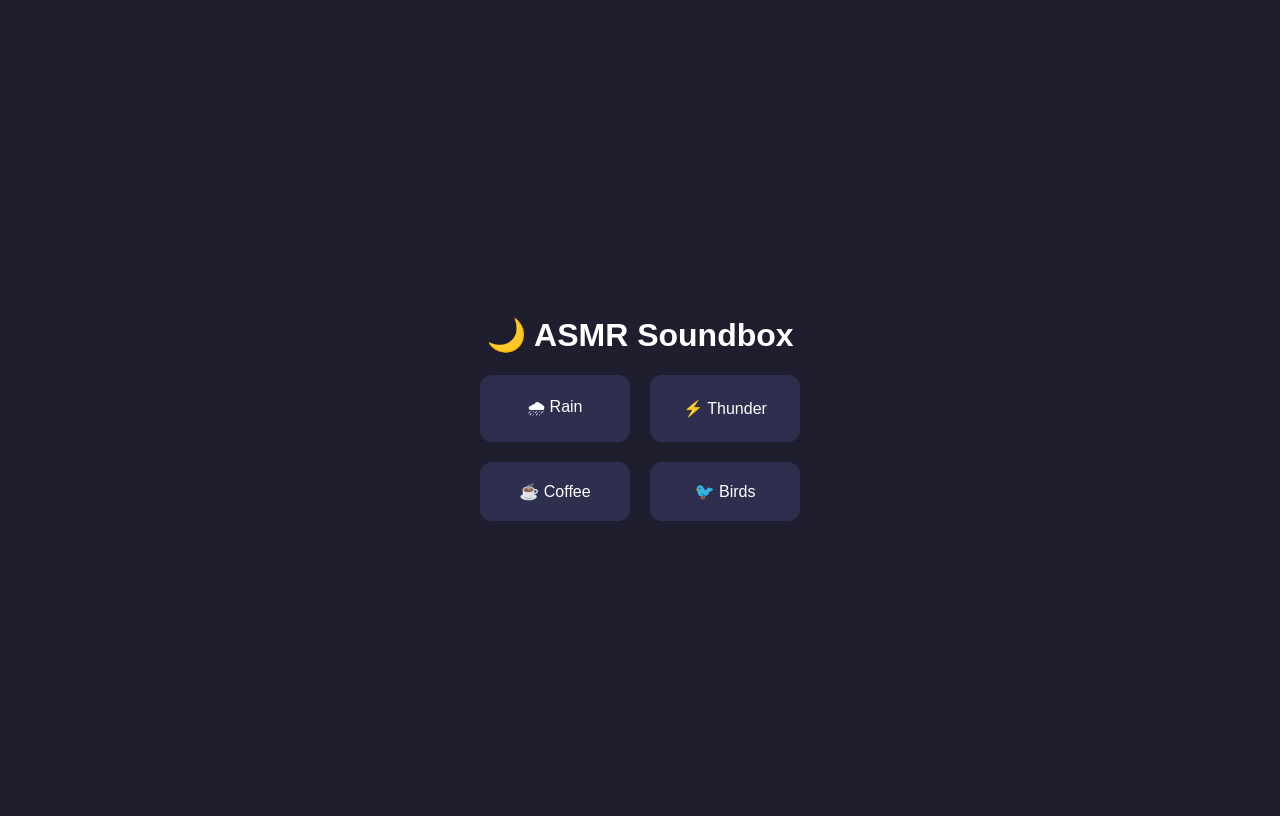
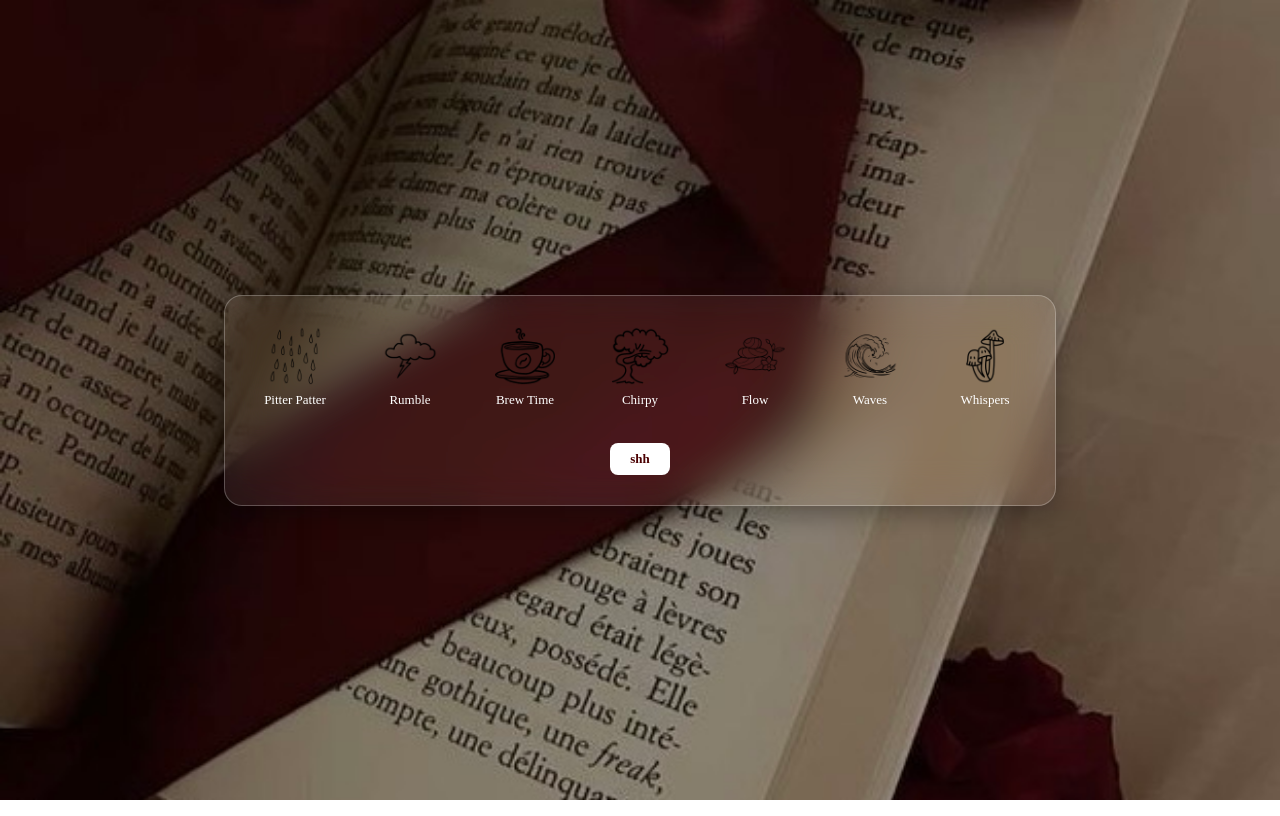
Before and after one commit to Ninjabiii/ASMR, a plain HTML site: page index.html in a window 1280 px wide. Drawn offline with Linux system fonts and the light colour scheme.

Commit message:
Update index.html

```diff
--- a/index.html
+++ b/index.html
@@ -1,59 +1,169 @@
-
 <!DOCTYPE html>
 <html lang="en">
 <head>
   <meta charset="UTF-8">
-  <title>ASMR Soundbox</title>
+  <title>listen</title>
   <style>
 body {
-      font-family: 'Poppins', sans-serif;
-      background: #1e1e2f;
+  font-family: serif;
+  font-size: 12px;
+  /* Replace solid color with image */
+  background: url("images/bg.jpg") no-repeat center center fixed;
+  background-size: cover;
+
   color: #fff;
+  display: flex;
+  align-items: center;
+  justify-content: center;
+  height: 100vh;
+  margin: 0;
+}
+
+.soundbox {
+  background: rgba(255, 255, 255, 0.08); /* lighter transparency for glass look */
+  padding: 30px;
+  border-radius: 18px;
   display: flex;
   flex-direction: column;
   align-items: center;
+  gap: 25px;
+
+  /* ✨ Frosted glass effect */
+  backdrop-filter: blur(20px) saturate(150%);
+  -webkit-backdrop-filter: blur(20px) saturate(150%); /* Safari support */
+
+  /* Subtle border for glass edge */
+  border: 1px solid rgba(255, 255, 255, 0.25);
+
+  /* Soft shadow for depth */
+  box-shadow: 0 8px 24px rgba(0, 0, 0, 0.3);
+}
+
+
+    .icons {
+      display: flex;
+      flex-wrap: wrap; /* allows multiple rows */
+      gap: 35px;
+      font-size: 32px;
+      cursor: pointer;
       justify-content: center;
-      height: 100vh;
     }
-    .soundbox {
-      display: grid;
-      grid-template-columns: repeat(2, 150px);
-      gap: 20px;
+
+    .icon {
+      display: flex;
+      flex-direction: column;
+      align-items: center;
+      transition: 0.3s;
+      width: 80px;
     }
+
+    .icon img {
+      width: 60px;
+      height: 60px;
+      object-fit: cover;
+      border-radius: 10px;
+      transition: 0.3s;
+    }
+
+    .icon span {
+      margin-top: 6px;
+      font-size: 13px;
+    }
+
+    .icon.active img {
+      box-shadow: 0 0 15px #fff, 0 0 25px #ffcccc;
+      transform: scale(1.1);
+    }
+
     button {
-      background: #2e2e4f;
+      margin-top: 10px;
+      padding: 8px 20px;
       border: none;
-      border-radius: 12px;
-      padding: 20px;
-      color: #fff;
-      font-size: 16px;
+      border-radius: 8px;
+      font-family: serif;
+      font-size: 13px;
+      background: #fff;
+      color: #4B0002;
+      font-weight: bold;
       cursor: pointer;
       transition: 0.3s;
     }
+
     button:hover {
-      background: #44446a;
+      background: #ffcccc;
+    }
+
+    audio {
+      display: none; /* keep audio elements hidden */
     }
   </style>
 </head>
 <body>
-  <h1>🌙 ASMR Soundbox</h1>
   <div class="soundbox">
-    <button onclick="playSound('rain')">🌧 Rain</button>
-    <button onclick="playSound('thunder')">⚡ Thunder</button>
-    <button onclick="playSound('coffee')">☕ Coffee</button>
-    <button onclick="playSound('birds')">🐦 Birds</button>
+    <div class="icons">
+      <div class="icon" onclick="toggleSound('rain', this)">
+        <img src="images/rain.png" alt="Rain">
+        <span>Pitter Patter</span>
+      </div>
+      <div class="icon" onclick="toggleSound('thunder', this)">
+        <img src="images/thunder.png" alt="Thunder">
+        <span>Rumble</span>
+      </div>
+      <div class="icon" onclick="toggleSound('coffee', this)">
+        <img src="images/coffee.png" alt="Coffee">
+        <span>Brew Time</span>
+      </div>
+      <div class="icon" onclick="toggleSound('birds', this)">
+        <img src="images/birds.png" alt="Birds">
+        <span>Chirpy</span>
+      </div>
+      <div class="icon" onclick="toggleSound('river', this)">
+        <img src="images/river.png" alt="River">
+        <span>Flow</span>
+      </div>
+      <div class="icon" onclick="toggleSound('ocean', this)">
+        <img src="images/ocean.png" alt="Ocean">
+        <span>Waves</span>
+      </div>
+      <div class="icon" onclick="toggleSound('wind', this)">
+        <img src="images/wind.png" alt="Wind">
+        <span>Whispers</span>
+      </div>
     </div>
 
-  <audio id="rain" src="sounds/rain.mp3"></audio>
-  <audio id="thunder" src="sounds/thunder.mp3"></audio>
-  <audio id="coffee" src="sounds/coffee.mp3"></audio>
-  <audio id="birds" src="sounds/birds.mp3"></audio>
+    <button onclick="stopAll()">shh</button>
+
+    <audio id="rain" src="audio/rain.mp3" loop></audio>
+    <audio id="thunder" src="audio/thunder.mp3" loop></audio>
+    <audio id="coffee" src="audio/coffee.mp3" loop></audio>
+    <audio id="birds" src="audio/birds.mp3" loop></audio>
+    <audio id="river" src="audio/river.mp3" loop></audio>
+    <audio id="ocean" src="audio/ocean.mp3" loop></audio>
+    <audio id="wind" src="audio/wind.mp3" loop></audio>
+  </div>
 
   <script>
-    function playSound(id) {
+    function toggleSound(id, el) {
       const audio = document.getElementById(id);
+
+      if (audio.paused) {
+        audio.play();
+        el.classList.add('active');
+      } else {
+        audio.pause();
         audio.currentTime = 0;
-      audio.play();
+        el.classList.remove('active');
+      }
+    }
+
+    function stopAll() {
+      document.querySelectorAll('audio').forEach(a => {
+        a.pause();
+        a.currentTime = 0;
+      });
+      document.querySelectorAll('.icon').forEach(icon => {
+        icon.classList.remove('active');
+      });
     }
   </script>
 </body>
```
Lines whose indentation alone changed are shown as unchanged.
